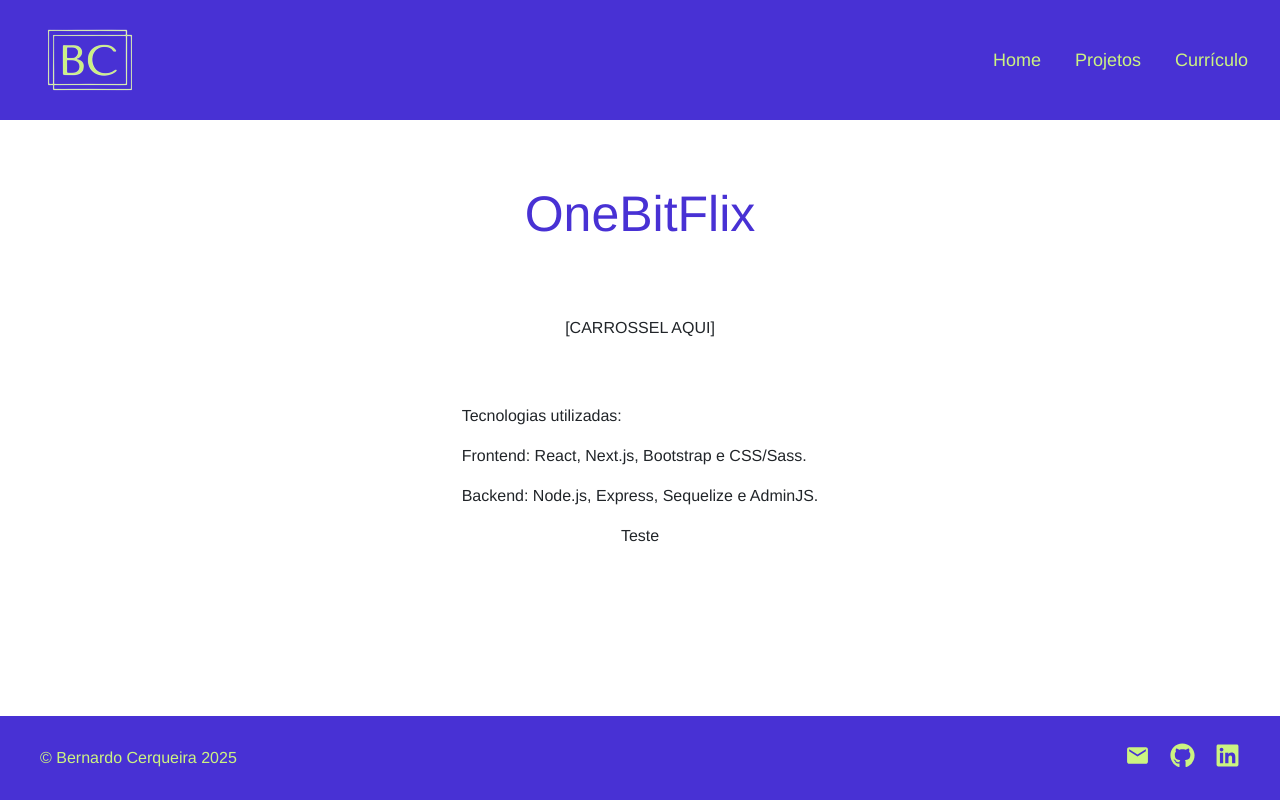
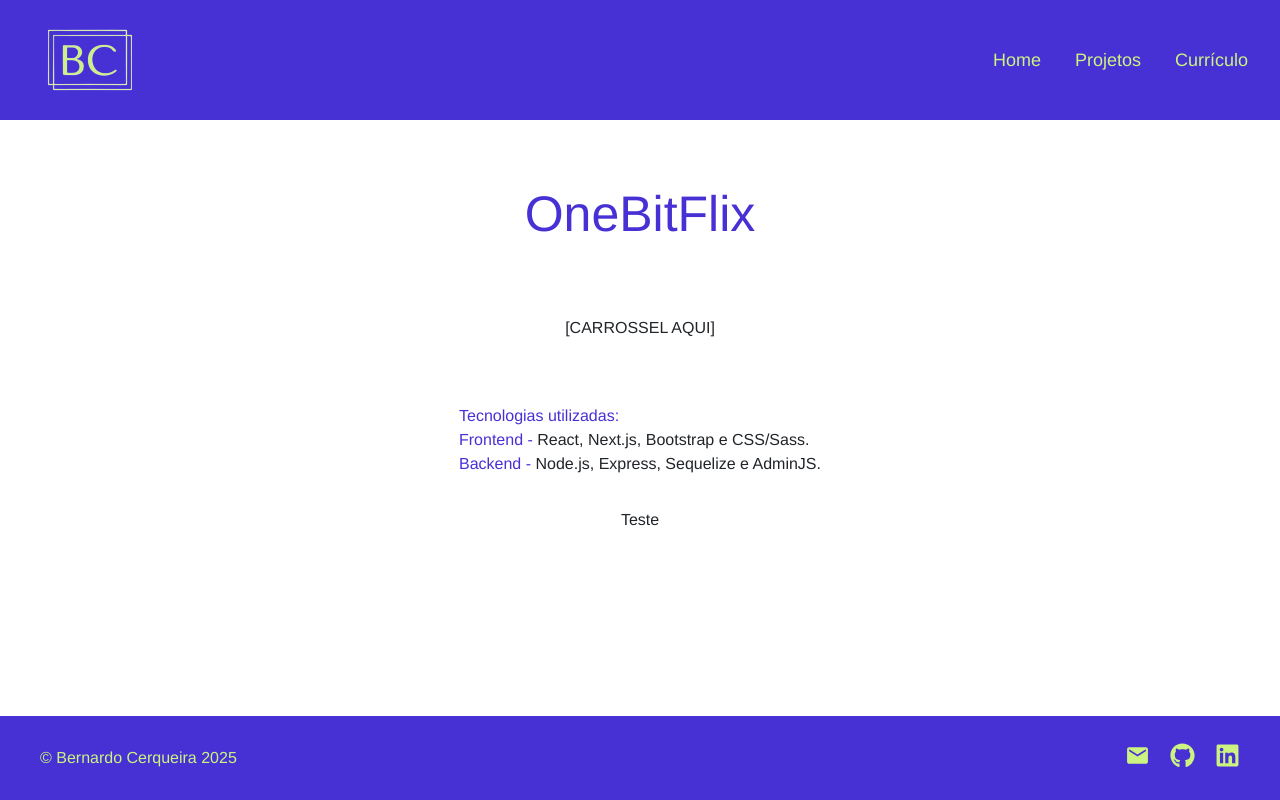
Before and after one commit to BernardoCerqueira/portfolio, a Next.js app: page /project/1 in a window 1280 px wide. Built offline with nearby package versions, Linux system fonts and the light colour scheme.

Commit message:
Lógica e estlização da lista de tecnologias

```diff
--- a/src/components/projectPage/ProjectSession/ProjectSession.module.scss
+++ b/src/components/projectPage/ProjectSession/ProjectSession.module.scss
@@ -25,6 +25,26 @@
     margin: 4rem auto;
 }
 
+.techList{
+    display: flex;
+    flex-direction: column;
+
+    p{
+        margin: 0;
+    }
+
+    .techListTitle{
+        color: colors.$blue;
+        font-weight: 500;
+        margin: 0;
+    }
+
+    .techListItem{
+        margin: 0px;
+        padding: 0;
+    }
+}
+
 .description{
-
+    margin-top: 2rem;
 }
--- a/src/components/projectPage/ProjectSession/index.tsx
+++ b/src/components/projectPage/ProjectSession/index.tsx
@@ -6,7 +6,7 @@ type props = {
     name: string
     link: string
     textLink: string
-    techList: {backend?: string, frontend?: string, general?: string}
+    techList: { backend?: string, frontend?: string, general?: string }
 }
 
 export default function ProjectSession({ name, link, textLink, techList }: props) {
@@ -18,25 +18,44 @@ export default function ProjectSession({ name, link, textLink, techList }: props
                 target="_blank"
                 className={styles.link}
             >
-                    {textLink}
+                {textLink}
             </a>
             <div className={styles.carousel}>
                 [CARROSSEL AQUI]
             </div>
             <div className={styles.techList}>
-                <p>Tecnologias utilizadas:</p>
-                <p>
-                    {techList.frontend ? "Frontend: " + techList.frontend : null}
-                </p>
-                <p>
-                    {techList.backend ? "Backend: " + techList.backend : null}
-                </p>
-                <p>
-                    {techList.general ? techList.general : null}
-                </p>
+                <div>
+                    <span className={styles.techListTitle}>Tecnologias utilizadas: </span>
+                    {techList.general
+                        ? techList.general
+                        : null
+                    }
+                </div>
+                <div className={styles.techListItem}>
+                    {techList.frontend
+                        ?
+                        <p>
+                            <span className={styles.techListTitle}>
+                                Frontend -
+                            </span> {techList.frontend}
+                        </p>
+                        : null
+                    }
+                </div>
+                <div className={styles.techListItem}>
+                    {techList.backend
+                        ?
+                        <p>
+                            <span className={styles.techListTitle}>
+                                Backend -
+                            </span> {techList.backend}
+                        </p>
+                        : null
+                    }
+                </div>
             </div>
             <div className={styles.description}>
-                <ReadMe projectName={name}/>
+                <ReadMe projectName={name} />
             </div>
         </div>
     )
```
